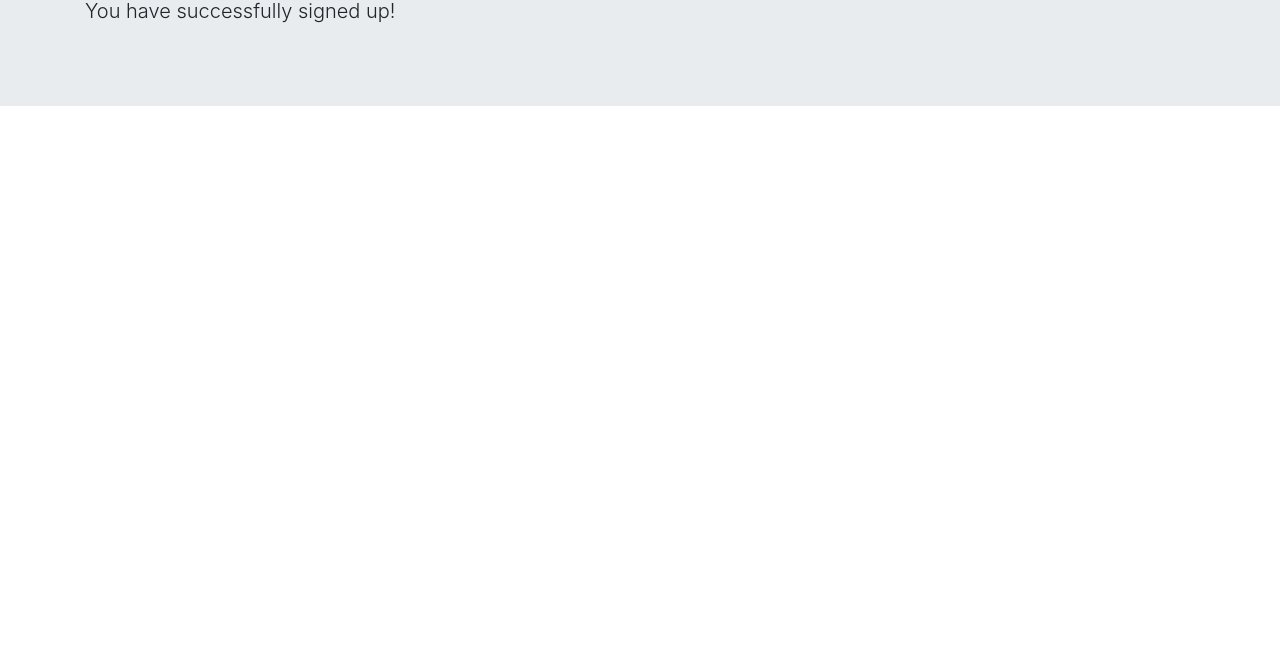
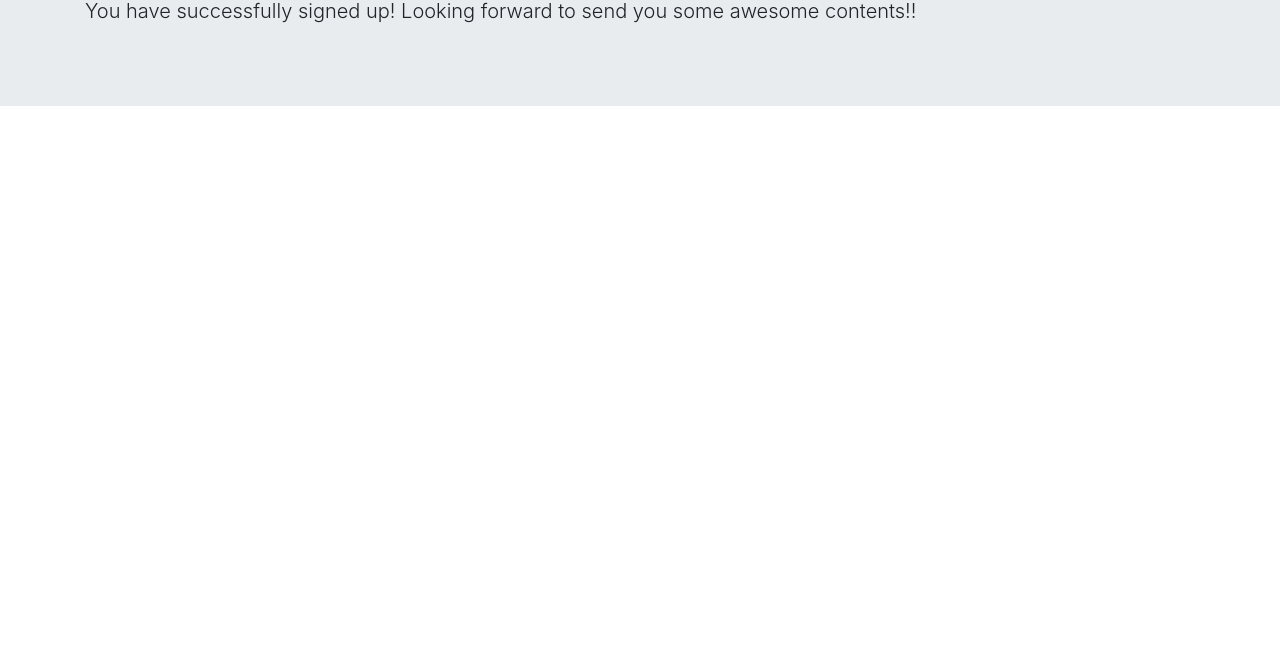
Before and after one commit to YuvasreeD/Newsletter, a website: page success.html in a window 1280 px wide. Shown: the part 143-800 px from the top of the page. Drawn offline with nearby package versions, Linux system fonts and the light colour scheme.

Commit message:
Changed success page

```diff
--- a/success.html
+++ b/success.html
@@ -8,7 +8,7 @@
         <div class="jumbotron jumbotron-fluid">
             <div class="container">
               <h1 class="display-4">Hurray!!</h1>
-              <p class="lead">You have successfully signed up!</p>
+              <p class="lead">You have successfully signed up! Looking forward to send you some awesome contents!! </p>
             </div>
           </div>
     </body>
```
